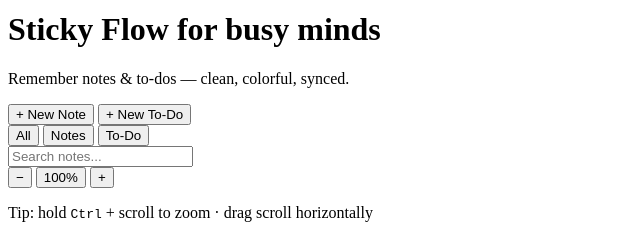
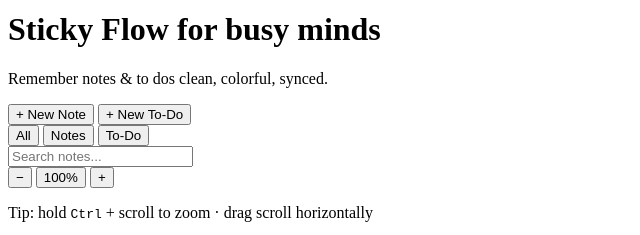
Before and after one commit to slamsmart/StickyFlow, a website with bundled scripts: page index.html in a window 1280 px wide. Shown: the part 176-411 px from the top of the page, 0-640 px from the left. Built offline with nearby package versions, Linux system fonts and the light colour scheme.

Commit message:
Update tagline wording

```diff
--- a/index.html
+++ b/index.html
@@ -45,7 +45,7 @@
         <span class="g-purple">Flow</span>
         <span class="sub">for busy minds</span>
       </h1>
-      <p class="tagline">Remember notes &amp; to-dos — clean, colorful, synced.</p>
+      <p class="tagline">Remember notes &amp; to dos clean, colorful, synced.</p>
 
       <div class="toolbar">
         <button id="addNoteBtn" class="btn primary">+ New Note</button>
```
